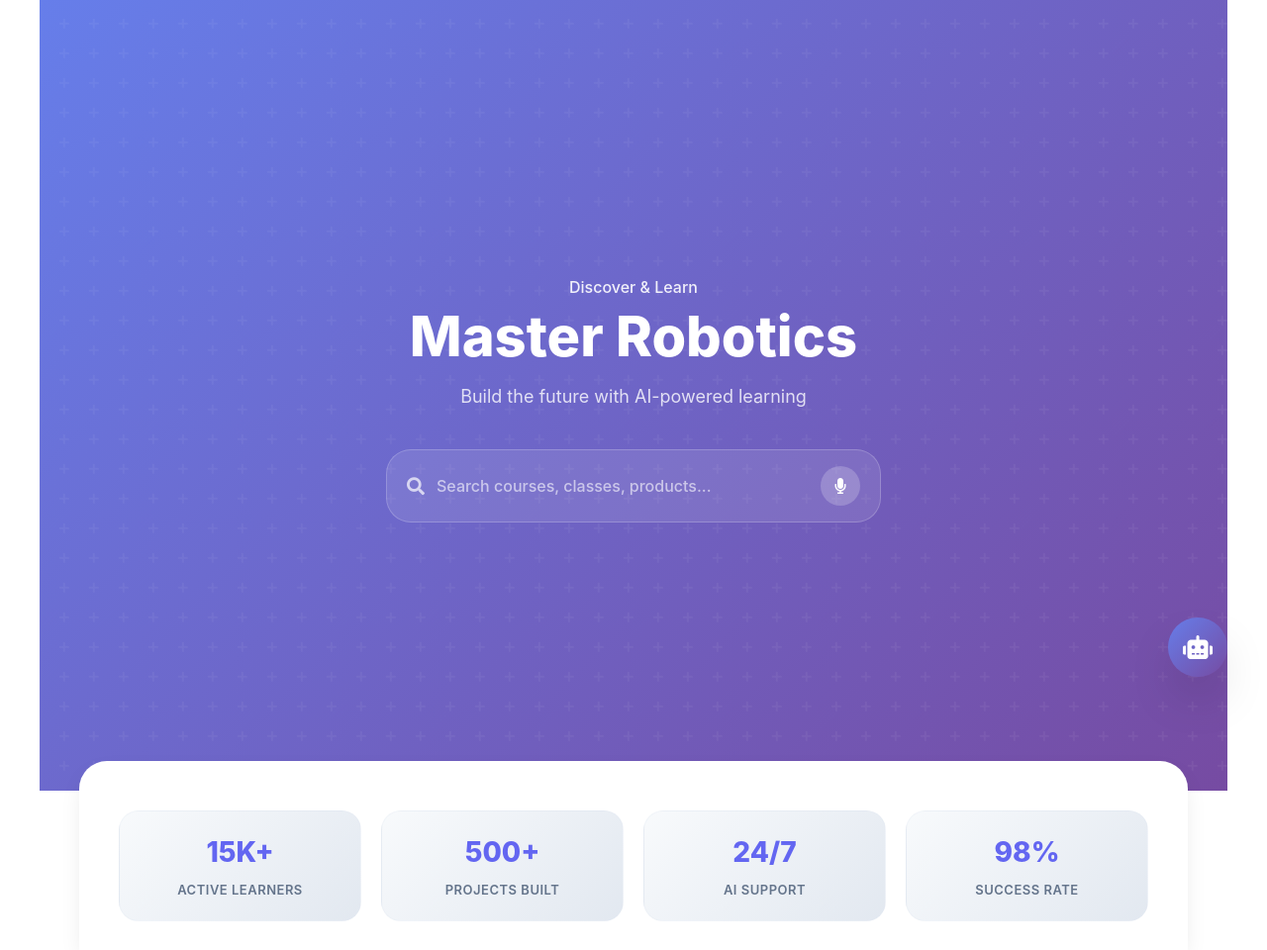
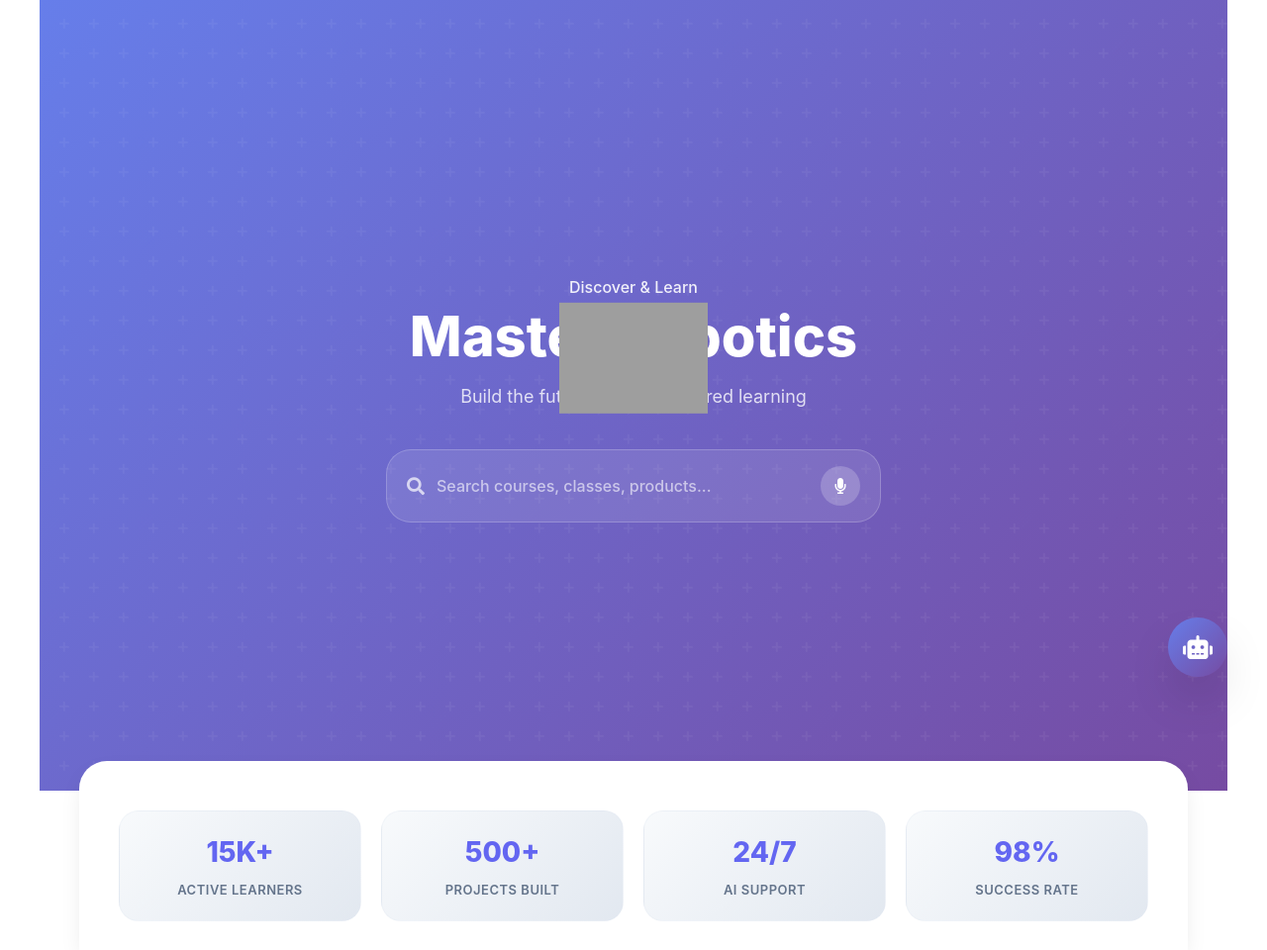
Before and after one commit to BuxinFutureAccademy/BuxinFutureAccademy, a Flask app: page / in a window 1280 px wide. Shown: the part 76-1036 px from the top of the page at 99% size. Run offline with Flask 3, Linux system fonts and the light colour scheme; grey boxes are pictures that could not be loaded.

Commit message:
Update index.html

```diff
--- a/templates/index.html
+++ b/templates/index.html
@@ -774,6 +774,37 @@
             padding-bottom: env(safe-area-inset-bottom);
         }
     }
+
+    .hero-section {
+    position: relative;
+    overflow: hidden;
+}
+
+.robot-arm {
+    position: absolute;
+    top: 40px;
+    left: 50%;
+    transform: translateX(-50%);
+    animation: float 4s ease-in-out infinite;
+    z-index: 1;
+}
+
+.robot-arm img {
+    width: 150px;
+    height: auto;
+    pointer-events: none;
+}
+
+/* Float animation */
+@keyframes float {
+    0%, 100% {
+        transform: translateX(-50%) translateY(0);
+    }
+    50% {
+        transform: translateX(-50%) translateY(-15px);
+    }
+}
+
 </style>
 
 <!-- Use this for Font Awesome 5.15.4 (works for both icons) -->
@@ -783,6 +814,12 @@
 <div class="hero-section">
     <div class="hero-bg-pattern"></div>
     <div class="hero-content">
+
+        <!-- Robotic Arm Animation -->
+        <div class="robot-arm">
+            <img src="https://res.cloudinary.com/dfizb64hx/image/upload/v1753482527/Robotic_Claw_txevm9.gif" alt="Robot Arm Animation">
+        </div>
+
         {% if current_user.is_authenticated %}
             <div class="hero-greeting">Welcome back</div>
             <h1 class="hero-title">What will you learn today, {{ current_user.first_name }}?</h1>
```
